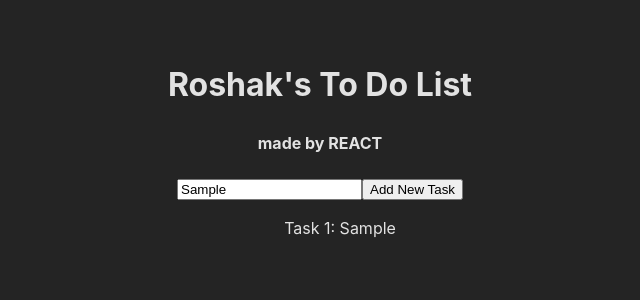
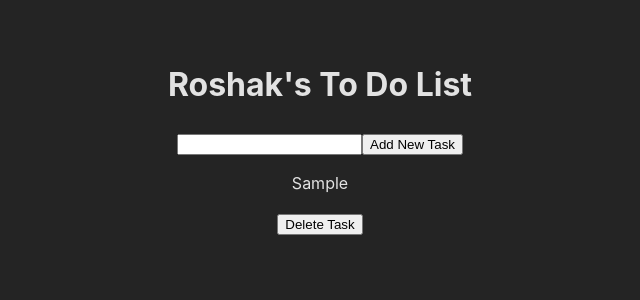
Before and after one commit to RoshakN/todo-list, a React (Vite) app: page / in a window 1280 px wide. Both pictures are taken after typing "Sample" into the empty fields and a click on the button "Add New Task". Shown: the top 300 px of the page, without its empty margins (320-960 px from the left). Built offline with nearby package versions, Linux system fonts and the light colour scheme.

Commit message:
Rewrite from scratch

```diff
--- a/src/App.css
+++ b/src/App.css
@@ -4,12 +4,3 @@
   padding: 2rem;
   text-align: center;
 }
-
-.list-container {
-  display: flex;
-  flex-direction: column;
-}
-
-ul {
-  list-style: none;
-}
--- a/src/App.jsx
+++ b/src/App.jsx
@@ -1,13 +1,60 @@
-// import { useState } from "react";
-import List from "./List";
+import { useState } from "react";
+// import List from "./List";
 import "./App.css";
 
 function App() {
+  const [toDoList, setToDoList] = useState([]);
+  const [newTask, setNewTask] = useState("");
+
+  const addTask = () => {
+    const newTaskObject = {
+      title: newTask,
+      id: toDoList.length === 0 ? 1 : toDoList[toDoList.length - 1].id + 1,
+    };
+    setToDoList([...toDoList, newTaskObject]);
+    clear();
+  };
+
+  const clear = () => {
+    setNewTask("");
+  };
+
+  const handleChange = (event) => {
+    setNewTask(event.target.value);
+  };
+
+  const handleDelete = (taskName) => {
+    setToDoList(toDoList.filter((task) => task.id !== taskName.id));
+  };
+
+  const handleEnter = (event) => {
+    if (event.key === "Enter") {
+      addTask();
+    }
+  };
+
   return (
-    <div>
+    <div className="App">
       <h1>Roshak&apos;s To Do List</h1>
-      <h4>made by REACT</h4>
-      <List />
+      <div className="new-task">
+        <input
+          type="text"
+          value={newTask}
+          onChange={handleChange}
+          onKeyDown={handleEnter}
+        />
+        <button onClick={addTask}>Add New Task</button>
+      </div>
+      <div className="list">
+        {toDoList.map((task) => {
+          return (
+            <div>
+              <p key={task.id}>{task.title}</p>
+              <button onClick={() => handleDelete(task)}>Delete Task</button>
+            </div>
+          );
+        })}
+      </div>
     </div>
   );
 }
--- a/src/List.jsx
+++ /dev/null
@@ -1,45 +0,0 @@
-import React from "react";
-import { FontAwesomeIcon } from "@fortawesome/react-fontawesome";
-import {
-  faCircleCheck,
-  faPen,
-  faTrashCan,
-} from "@fortawesome/free-solid-svg-icons";
-
-export default function List() {
-  // Task (To Do) List
-  const [taskList, setTaskList] = React.useState([]);
-
-  // Temporary Input
-  const [newTask, setNewTask] = React.useState("");
-
-  const addTask = function () {
-    if (newTask) {
-      let num = taskList.length + 1;
-      let newEntry = { id: num, title: newTask, status: false };
-      // let newEntry = newTask;
-      setTaskList([...taskList, newEntry]);
-      setNewTask("");
-    }
-  };
-
-  const textUpdate = function (event) {
-    setNewTask(event.target.value);
-  };
-
-  const mapTasks = taskList.map((task) => (
-    <li>{`Task ${task.id}: ${task.title}`}</li>
-  ));
-
-  return (
-    <div className="list-container">
-      <div className="new-task">
-        <input type="text" placeholder="New task..." onChange={textUpdate} />
-        <button onClick={addTask}>Add New Task</button>
-      </div>
-      <div className="tasks">
-        <ul>{mapTasks}</ul>
-      </div>
-    </div>
-  );
-}
```
